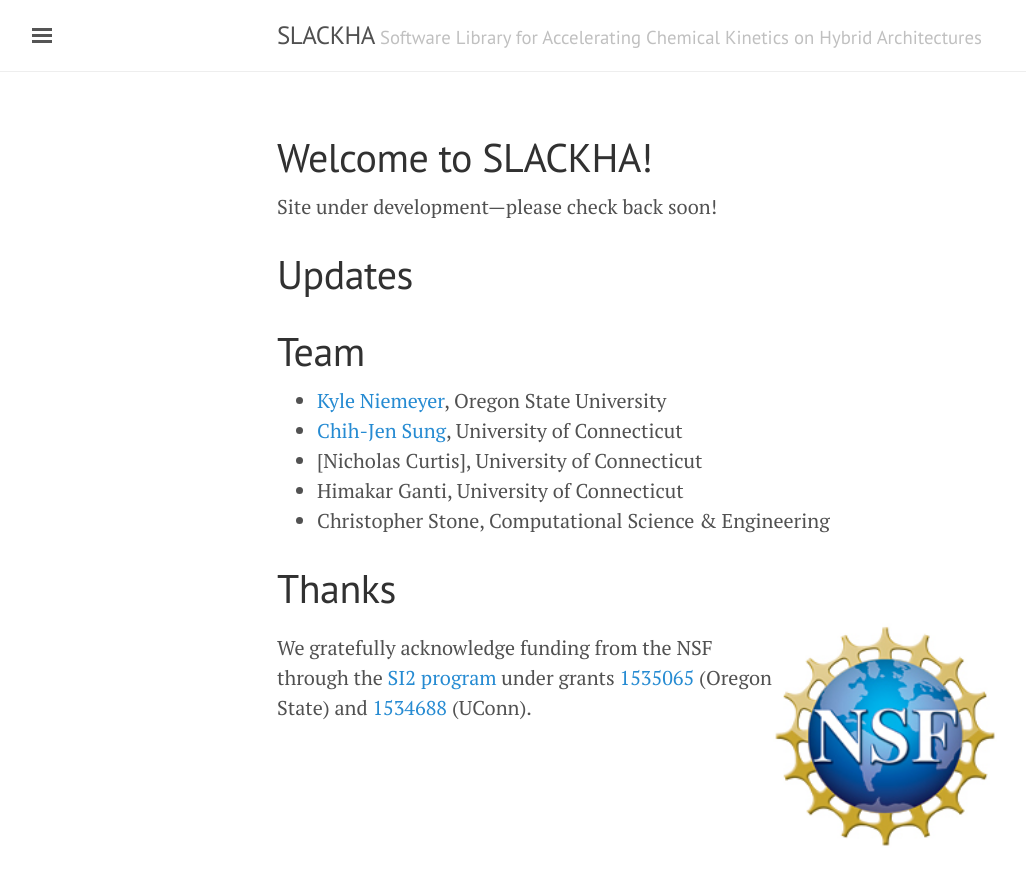
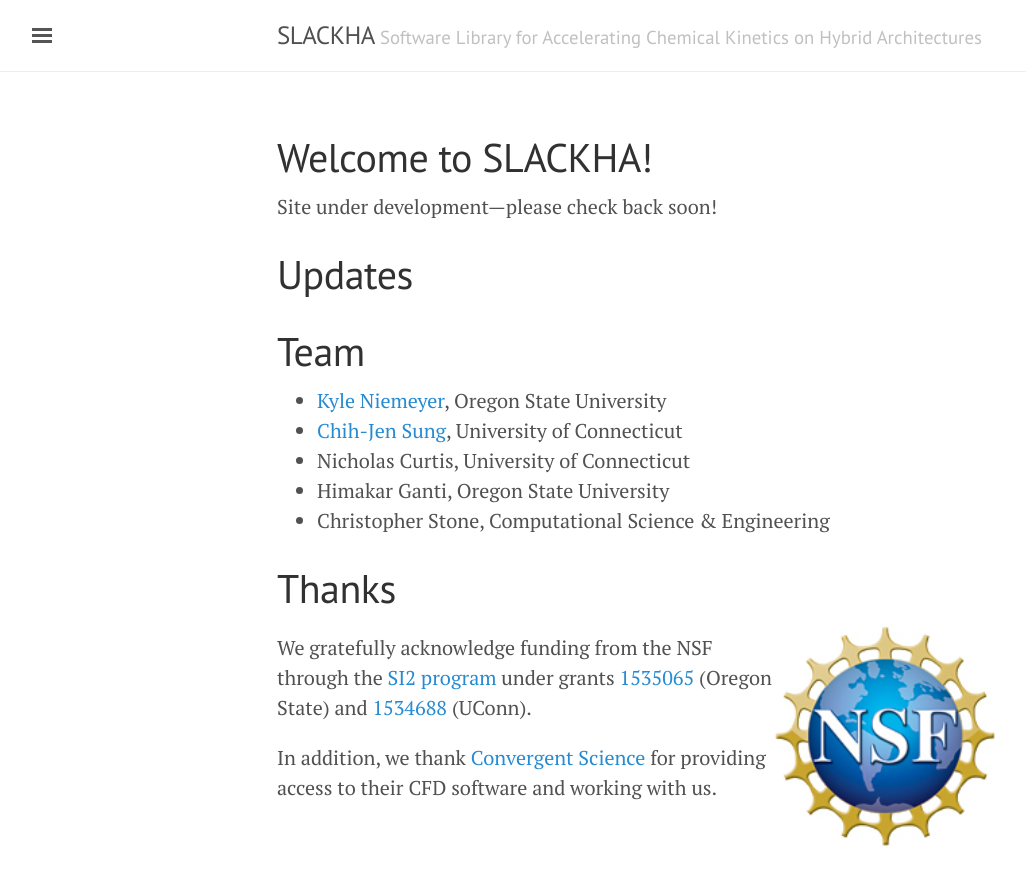
Before and after one commit to SLACKHA/slackha.github.io, a Jekyll site: the page built from index.md, in a window 1280 px wide. Shown: the top 885 px of the page, without its empty margins (3-1029 px from the left). Built offline with Jekyll 4.4.1, drawn with Linux system fonts in a browser that asks for light colours.

Commit message:
added Convergent

```diff
--- a/index.md
+++ b/index.md
@@ -21,8 +21,8 @@ Site under development---please check back soon!
 
  * [Kyle Niemeyer](http://kyleniemeyer.com), Oregon State University
  * [Chih-Jen Sung](http://combdiaglab.engr.uconn.edu), University of Connecticut
- * [Nicholas Curtis], University of Connecticut
- * Himakar Ganti, University of Connecticut
+ * Nicholas Curtis, University of Connecticut
+ * Himakar Ganti, Oregon State University
  * Christopher Stone, Computational Science & Engineering
 
 # Thanks
@@ -32,3 +32,6 @@ Site under development---please check back soon!
 We gratefully acknowledge funding from the NSF through the [SI2 program](www.nsf.gov/si2/)
 under grants [1535065](https://www.nsf.gov/awardsearch/showAward?AWD_ID=1535065&HistoricalAwards=false) (Oregon State)
 and [1534688](https://www.nsf.gov/awardsearch/showAward?AWD_ID=1534688&HistoricalAwards=false) (UConn).
+
+In addition, we thank [Convergent Science](https://convergecfd.com) for providing access to their CFD
+software and working with us.
```
